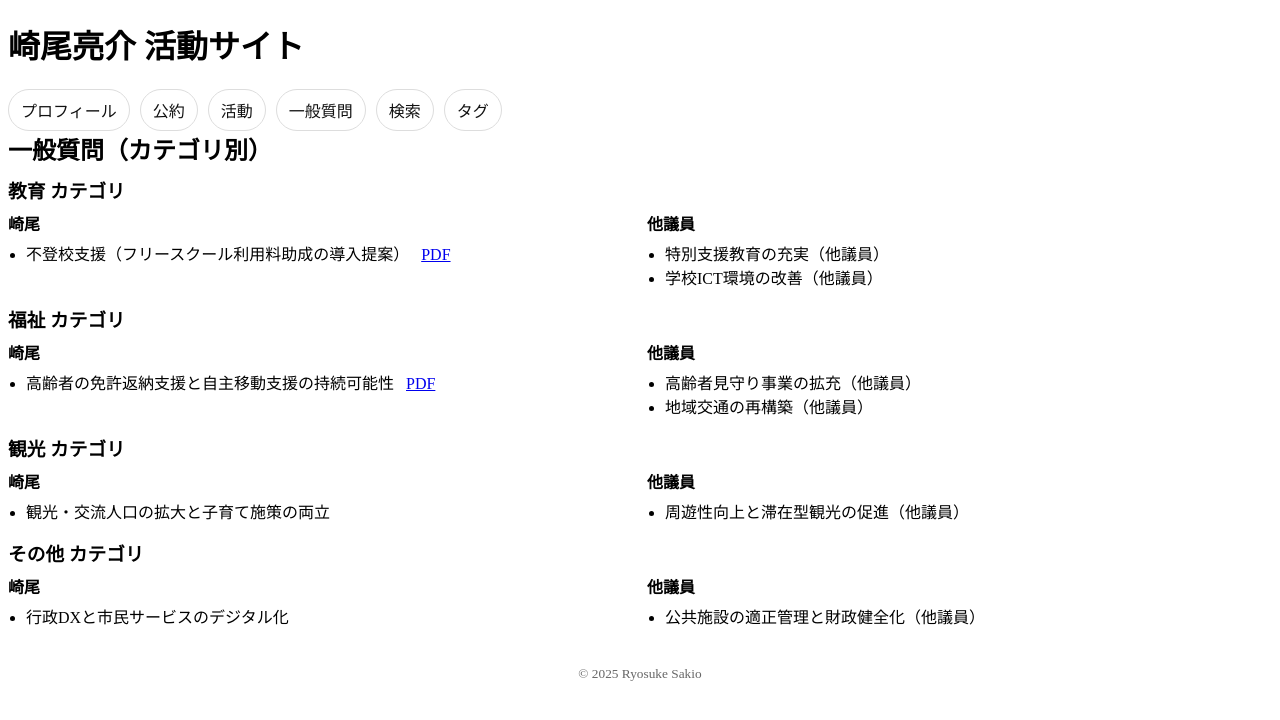
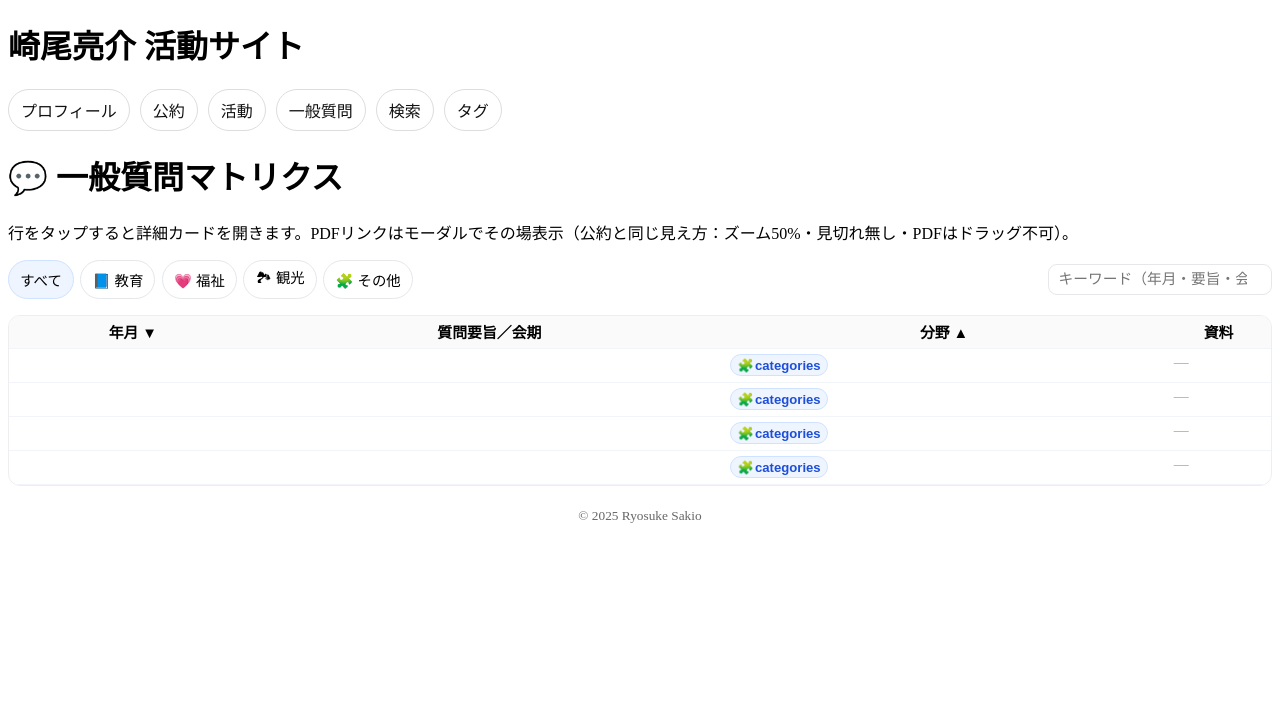
Before and after one commit to sakioryousuke-eng/activity-site, a Jekyll site: the page built from pages/matrix.html, in a window 1280 px wide. Shown: the top 720 px of the page. Built offline with Jekyll 4.4.1, drawn with Linux system fonts in a browser that asks for light colours.

Commit message:
Update matrix.html

```diff
--- a/pages/matrix.html
+++ b/pages/matrix.html
@@ -1,173 +1,230 @@
 ---
 layout: default
-title: 一般質問
-permalink: /pages/matrix.html
+title: 一般質問マトリクス
 ---
 
-<h2 style="margin:0 0 10px;">一般質問（カテゴリ別）</h2>
+<h1>💬 一般質問マトリクス</h1>
+<p>行をタップすると詳細カードを開きます。PDFリンクはモーダルでその場表示（公約と同じ見え方：ズーム50%・見切れ無し・PDFはドラッグ不可）。</p>
 
-{%- comment -%}
-初期ZIPの `matrix.yml` は市町村サイトでよくある下記いずれかの形と想定：
-A) rows（配列）：[{ category, sakio, related, pdf }]
-B) categories（配列）：[{ category, sakio:[{title,pdf}], related:[{title,pdf}] }]
-C) 直接カテゴリキー：{ 教育:{ sakio:[...], related:[...] }, 福祉:{...}, 観光:{...}, その他:{...} }
-どれでも動くように正規化します。
-{%- endcomment -%}
+<div class="toolbar">
+  <div class="filters">
+    <button class="fbtn active" data-filter="ALL">すべて</button>
+    <button class="fbtn" data-filter="EDU">📘 教育</button>
+    <button class="fbtn" data-filter="WEL">💗 福祉</button>
+    <button class="fbtn" data-filter="TOUR">🏞 観光</button>
+    <button class="fbtn" data-filter="OTHER">🧩 その他</button>
+  </div>
+  <input id="kw" type="search" placeholder="キーワード（年月・要旨・会期）" aria-label="キーワード検索">
+</div>
 
-{% assign M = site.data.matrix %}
-{% assign rows = M.rows | default: nil %}
-{% assign cats = M.categories | default: nil %}
+<div class="matrix-wrap">
+  <table class="matrix" id="matrixTable" aria-describedby="matrixHelp">
+    <thead>
+      <tr>
+        <th id="th-month" class="sortable" data-order="desc" title="クリックで昇降切替">年月 ▼</th>
+        <th>質問要旨／会期</th>
+        <th id="th-cat" class="sortable" data-order="asc" title="クリックで昇降切替">分野 ▲</th>
+        <th style="width:5.6rem;">資料</th>
+      </tr>
+    </thead>
+    <tbody>
+      {% for cat in site.data.matrix %}
+        {% assign catname = cat[0] %}
+        {% assign catlist = cat[1] %}
+        {% assign c = catname | replace:'　','' | replace:' ','' | downcase %}
+        {% capture catkey %}
+          {% if c == '' %}OTHER
+          {% elsif c contains '教' or c contains 'education' or c contains 'school' %}EDU
+          {% elsif c contains '福' or c contains 'welfare' or c contains 'child' %}WEL
+          {% elsif c contains '観' or c contains 'tour' or c contains 'sight' %}TOUR
+          {% else %}OTHER
+          {% endif %}
+        {% endcapture %}
+        {% assign catkey = catkey | strip | upcase %}
+        {% for entry in catlist %}
+          {% assign s = entry.sakio %}
+          {% if s %}
+          <tr class="row"
+              data-title="{{ s.text | escape }}"
+              data-session="{{ s.session | escape }}"
+              data-month="{{ s.month | escape }}"
+              data-monthnum="{{ s.month | replace:'-','' | plus:0 }}"
+              data-category="{{ catname }}"
+              data-catkey="{{ catkey }}"
+              data-pdf="{{ s.pdf | relative_url }}"
+              data-related='{{ entry.related | jsonify }}'>
+            <td><span class="ym">{{ s.month }}</span></td>
+            <td>
+              <div class="q-title" title="{{ s.text | escape }}">{{ s.text }}</div>
+              <div class="q-session">{{ s.session }}</div>
+            </td>
+            <td>
+              <button type="button" class="chip cat" data-catkey="{{ catkey }}" data-cat="{{ catname }}">
+                <span class="ico"></span><span class="catlabel">{{ catname }}</span>
+              </button>
+            </td>
+            <td>
+              {% if s.pdf %}
+                <a href="{{ s.pdf | relative_url }}" data-modal="pdf" data-title="{{ s.text }}">PDF</a>
+              {% else %}
+                <span class="muted">—</span>
+              {% endif %}
+            </td>
+          </tr>
+          {% endif %}
+        {% endfor %}
+      {% endfor %}
+    </tbody>
+  </table>
+  <p id="matrixHelp" class="visually-hidden">ヘッダーの「年月」「分野」をクリックすると昇順／降順を切り替えできます。</p>
+</div>
 
-{%- capture _normalized -%}
-  { "教育": { "sakio": [], "related": [] },
-    "福祉": { "sakio": [], "related": [] },
-    "観光": { "sakio": [], "related": [] },
-    "その他": { "sakio": [], "related": [] } }
-{%- endcapture -%}
+<!-- 詳細カード（PDFリンクは共通モーダルが開く） -->
+<dialog id="detailModal" aria-label="質問の詳細">
+  <div class="modal-head">
+    <strong id="detailTitle"></strong>
+    <button id="closeDetail" aria-label="閉じる">×</button>
+  </div>
+  <div class="modal-body">
+    <p class="meta"><strong>会期:</strong> <span id="detailSession"></span></p>
+    <p class="meta"><strong>年月:</strong> <span id="detailMonth"></span>　<strong>分野:</strong> <span id="detailCat"></span></p>
+    <div id="detailRelated"></div>
+    <div id="detailPDF" style="margin-top:.6rem;"></div>
+  </div>
+</dialog>
 
-{% assign NM = _normalized | strip | replace: '=>', ':' | jsonify | replace: '\"', '"' | replace: '\\u003e', '>' %}
+<style>
+/* UI */
+.toolbar{display:flex;justify-content:space-between;align-items:center;gap:.6rem;margin:.7rem 0 1rem;flex-wrap:wrap}
+.filters{display:flex;gap:.4rem;flex-wrap:wrap}
+.fbtn{border:1px solid #e5e7eb;background:#fff;padding:.35rem .7rem;border-radius:999px;cursor:pointer;font-size:.9rem}
+.fbtn.active{background:#eef5ff;border-color:#cfe2ff}
+#kw{padding:.42rem .6rem;border:1px solid #e5e7eb;border-radius:9px;min-width:14rem;max-width:60vw;font-size:.92rem}
 
-{%- assign catmap = NM | jsonify -%}{% comment %}dummy to keep Liquid calm{% endcomment %}
+.matrix-wrap{overflow:auto;border:1px solid #eee;border-radius:12px}
+table.matrix{width:100%;border-collapse:collapse;font-size:.93rem}
+.matrix th,.matrix td{padding:.34rem .48rem;border-bottom:1px solid #f1f5f9;vertical-align:top}
+.matrix thead th{position:sticky;top:0;background:#fafafa;z-index:1;font-weight:700}
+.sortable{cursor:pointer;user-select:none}
+.ym{font-size:.86rem;color:#475569;white-space:nowrap}
+.q-title{font-weight:700;line-height:1.3;margin:.05rem 0 .1rem;overflow:hidden;white-space:nowrap;text-overflow:ellipsis}
+.q-session{font-size:.82rem;color:#64748b}
+.muted{color:#9ca3af}
+.chip.cat{display:inline-flex;align-items:center;gap:.28rem;font-size:.82rem;font-weight:600;background:#eef5ff;color:#1d4ed8;border:1px solid #cfe2ff;border-radius:999px;padding:.16rem .42rem;cursor:pointer}
+.chip.cat .ico{width:1em;text-align:center}
 
-{%- assign cat_names = "教育,福祉,観光,その他" | split: "," -%}
-{%- assign normalized = '{"教育":{"sakio":[],"related":[]},"福祉":{"sakio":[],"related":[]},"観光":{"sakio":[],"related":[]},"その他":{"sakio":[],"related":[]}}' | jsonify -%}
+/* モバイル */
+@media(max-width:720px){
+  .matrix th,.matrix td{padding:.26rem .38rem}
+  .q-session{display:none}
+  .chip.cat{font-size:.8rem;padding:.14rem .38rem}
+  .matrix th:nth-child(1), .matrix td:nth-child(1){width:5.8rem}
+  .matrix th:nth-child(3), .matrix td:nth-child(3){width:6.1rem}
+  .matrix th:nth-child(4), .matrix td:nth-child(4){width:4.8rem}
+}
 
-{%- assign out = '{"教育":{"sakio":[],"related":[]},"福祉":{"sakio":[],"related":[]},"観光":{"sakio":[],"related":[]},"その他":{"sakio":[],"related":[]}}' | replace: '\"', '"' -%}
+/* dialog 共通 */
+#detailModal{border:none;border-radius:12px;max-width:min(720px,96vw);width:96vw;padding:0}
+#detailModal::backdrop{background:rgba(0,0,0,.35)}
+.modal-head{display:flex;justify-content:space-between;align-items:center;padding:.7rem .9rem;border-bottom:1px solid #eee}
+.modal-body{padding:.8rem .9rem .9rem;font-size:.95rem;line-height:1.6}
+.modal-head button{border:none;background:#fff;font-size:1.1rem;line-height:1;border-radius:8px;padding:.3rem .5rem;cursor:pointer}
 
-{%- comment -%}
-▼ケースA：rows配列 [{category, sakio, related, pdf}]
-  - sakio / related が文字列の場合は1件として扱う
-{%- endcomment -%}
-{% if rows %}
-  {% assign tmp = '{"教育":{"sakio":[],"related":[]},"福祉":{"sakio":[],"related":[]},"観光":{"sakio":[],"related":[]},"その他":{"sakio":[],"related":[]}}' | replace: '\"', '"' %}
-  {% for r in rows %}
-    {% assign cat = r.category | default: "その他" %}
-    {% if cat == "教育" or cat == "福祉" or cat == "観光" or cat == "その他" %}
-      <div class="card" style="display:none"></div>{% comment %}placeholder to keep Liquid parser happy{% endcomment %}
-    {% else %}
-      {% assign cat = "その他" %}
-    {% endif %}
-  {% endfor %}
-{% endif %}
+/* スクリーンリーダー向け */
+.visually-hidden{position:absolute!important;height:1px;width:1px;overflow:hidden;clip:rect(1px,1px,1px,1px);white-space:nowrap}
+</style>
 
-{%- comment -%}
-実際の描画部：3つの形を順に試し、最初にヒットした形で描画
-{%- endcomment -%}
+{% raw %}
+<script>
+document.addEventListener('DOMContentLoaded', () => {
+  const ICONS = { EDU:'📘', WEL:'💗', TOUR:'🏞', OTHER:'🧩' };
+  const tbody = document.querySelector('#matrixTable tbody');
+  const fbtns = Array.from(document.querySelectorAll('.fbtn'));
+  const kwEl  = document.getElementById('kw');
 
-{%- if rows -%}
-  {%- comment -%}--- 形A: rows ---{%- endcomment -%}
-  {% assign groups = rows | group_by: "category" %}
-  {% for g in groups %}
-    {% assign cat = g.name | default: "その他" %}
-    {% unless cat == "教育" or cat == "福祉" or cat == "観光" or cat == "その他" %}{% assign cat = "その他" %}{% endunless %}
+  // カテゴリアイコン
+  tbody.querySelectorAll('tr.row').forEach(tr=>{
+    const catKey = (tr.dataset.catkey||'OTHER').toUpperCase();
+    const ico = tr.querySelector('.chip.cat .ico');
+    if (ico) ico.textContent = ICONS[catKey] || '🧩';
+  });
 
-    <section class="card" style="margin-bottom:16px;">
-      <h3 style="margin:0 0 8px;">{{ cat }} <span class="cat cat-{{ cat }}">カテゴリ</span></h3>
-      <div style="display:grid; grid-template-columns:1fr 1fr; gap:14px;">
-        <div>
-          <h4 style="margin:0 0 6px;">崎尾</h4>
-          <ul style="margin:0; padding-left:18px;">
-            {% for r in g.items %}
-              {% if r.sakio %}
-                {% if r.sakio contains '[' %}
-                  {%- assign arr = r.sakio -%}
-                {% else %}
-                  {%- assign arr = '' -%}
-                {% endif %}
-                <li>
-                  {{ r.sakio | default: r.title | default: "（項目）" }}
-                  {% if r.pdf %}<a class="btn btn-outline pdf-link" href="{{ r.pdf | relative_url }}" style="margin-left:8px;">PDF</a>{% endif %}
-                </li>
-              {% endif %}
-            {% endfor %}
-          </ul>
-        </div>
-        <div>
-          <h4 style="margin:0 0 6px;">他議員</h4>
-          <ul style="margin:0; padding-left:18px;">
-            {% for r in g.items %}
-              {% if r.related %}
-                <li>
-                  {{ r.related }}
-                  {% if r.related_pdf %}<a class="btn btn-outline pdf-link" href="{{ r.related_pdf | relative_url }}" style="margin-left:8px;">PDF</a>{% endif %}
-                </li>
-              {% endif %}
-            {% endfor %}
-          </ul>
-        </div>
-      </div>
-    </section>
-  {% endfor %}
+  // 行データ
+  let rows = Array.from(tbody.querySelectorAll('tr.row')).map(tr => ({
+    tr,
+    catKey: (tr.dataset.catkey || 'OTHER').toUpperCase(),
+    monthnum: Number(tr.dataset.monthnum || 0),
+    hay: ((tr.dataset.title||'')+' '+(tr.dataset.session||'')+' '+(tr.dataset.month||'')+' '+(tr.dataset.category||'')).toLowerCase()
+  }));
 
-{%- elsif cats -%}
-  {%- comment -%}--- 形B: categories配列 ---{%- endcomment -%}
-  {% for c in cats %}
-    {% assign cat = c.category | default: "その他" %}
-    {% unless cat == "教育" or cat == "福祉" or cat == "観光" or cat == "その他" %}{% assign cat = "その他" %}{% endunless %}
-    <section class="card" style="margin-bottom:16px;">
-      <h3 style="margin:0 0 8px;">{{ cat }} <span class="cat cat-{{ cat }}">カテゴリ</span></h3>
-      <div style="display:grid; grid-template-columns:1fr 1fr; gap:14px;">
-        <div>
-          <h4 style="margin:0 0 6px;">崎尾</h4>
-          <ul style="margin:0; padding-left:18px;">
-            {% for it in c.sakio %}
-              <li>
-                {{ it.title | default: it | default: "（項目）" }}
-                {% if it.pdf %}<a class="btn btn-outline pdf-link" href="{{ it.pdf | relative_url }}" style="margin-left:8px;">PDF</a>{% endif %}
-              </li>
-            {% endfor %}
-          </ul>
-        </div>
-        <div>
-          <h4 style="margin:0 0 6px;">他議員</h4>
-          <ul style="margin:0; padding-left:18px;">
-            {% for it in c.related %}
-              <li>
-                {{ it.title | default: it | default: "（項目）" }}
-                {% if it.pdf %}<a class="btn btn-outline pdf-link" href="{{ it.pdf | relative_url }}" style="margin-left:8px;">PDF</a>{% endif %}
-              </li>
-            {% endfor %}
-          </ul>
-        </div>
-      </div>
-    </section>
-  {% endfor %}
+  // 初期：年月降順
+  sortBy('month','desc');
 
-{%- else -%}
-  {%- comment -%}--- 形C: 直接カテゴリキー ---{%- endcomment -%}
-  {% assign keys = M | keys %}
-  {% for k in keys %}
-    {% assign cat = k | default: "その他" %}
-    {% assign c = M[k] %}
-    {% unless cat == "教育" or cat == "福祉" or cat == "観光" or cat == "その他" %}{% assign cat = "その他" %}{% endunless %}
-    {% if c.sakio or c.related %}
-      <section class="card" style="margin-bottom:16px;">
-        <h3 style="margin:0 0 8px;">{{ cat }} <span class="cat cat-{{ cat }}">カテゴリ</span></h3>
-        <div style="display:grid; grid-template-columns:1fr 1fr; gap:14px;">
-          <div>
-            <h4 style="margin:0 0 6px;">崎尾</h4>
-            <ul style="margin:0; padding-left:18px;">
-              {% for it in c.sakio %}
-                <li>
-                  {{ it.title | default: it | default: "（項目）" }}
-                  {% if it.pdf %}<a class="btn btn-outline pdf-link" href="{{ it.pdf | relative_url }}" style="margin-left:8px;">PDF</a>{% endif %}
-                </li>
-              {% endfor %}
-            </ul>
-          </div>
-          <div>
-            <h4 style="margin:0 0 6px;">他議員</h4>
-            <ul style="margin:0; padding-left:18px;">
-              {% for it in c.related %}
-                <li>
-                  {{ it.title | default: it | default: "（項目）" }}
-                  {% if it.pdf %}<a class="btn btn-outline pdf-link" href="{{ it.pdf | relative_url }}" style="margin-left:8px;">PDF</a>{% endif %}
-                </li>
-              {% endfor %}
-            </ul>
-          </div>
-        </div>
-      </section>
-    {% endif %}
-  {% endfor %}
-{%- endif -%}
+  // フィルタ・検索
+  function apply(){
+    const active = fbtns.find(b=>b.classList.contains('active'));
+    const key = active ? active.dataset.filter : 'ALL';
+    const kw = (kwEl?.value || '').toLowerCase();
+    rows.forEach(r=>{
+      const okC = (key==='ALL' || r.catKey===key);
+      const okK = (!kw || r.hay.includes(kw));
+      r.tr.style.display = (okC && okK) ? '' : 'none';
+    });
+  }
+  fbtns.forEach(b=>b.addEventListener('click',()=>{fbtns.forEach(x=>x.classList.remove('active'));b.classList.add('active');apply();}));
+  kwEl?.addEventListener('input', apply);
+
+  // ヘッダーソート
+  document.getElementById('th-month')?.addEventListener('click', function(){
+    const next = this.dataset.order==='desc' ? 'asc' : 'desc';
+    this.dataset.order = next;
+    this.textContent = next==='desc' ? '年月 ▼' : '年月 ▲';
+    sortBy('month', next);
+  });
+  document.getElementById('th-cat')?.addEventListener('click', function(){
+    const next = this.dataset.order==='asc' ? 'desc' : 'asc';
+    this.dataset.order = next;
+    this.textContent = next==='asc' ? '分野 ▲' : '分野 ▼';
+    sortBy('cat', next);
+  });
+
+  function sortBy(key, order){
+    if(key==='month'){
+      rows.sort((a,b)=> order==='desc' ? (b.monthnum-a.monthnum) : (a.monthnum-b.monthnum));
+    }else{
+      rows.sort((a,b)=>{
+        const s = a.catKey.localeCompare(b.catKey);
+        if (s!==0) return order==='asc'?s:-s;
+        return b.monthnum - a.monthnum; // 同カテゴリ内は新しい順
+      });
+    }
+    rows.forEach(r=>tbody.appendChild(r.tr));
+    apply();
+  }
+
+  // 詳細カード
+  const dlgDetail = document.getElementById('detailModal');
+  document.getElementById('closeDetail')?.addEventListener('click',()=>dlgDetail.close());
+  document.addEventListener('click', e => {
+    const row = e.target.closest('tr.row');
+    if (!row || e.target.closest('[data-modal="pdf"]')) return;
+    document.getElementById('detailTitle').textContent   = row.dataset.title || '';
+    document.getElementById('detailSession').textContent = row.dataset.session || '';
+    document.getElementById('detailMonth').textContent   = row.dataset.month || '';
+    document.getElementById('detailCat').textContent     = row.dataset.category || '';
+    const rel = JSON.parse(row.dataset.related || '[]');
+    const relDiv = document.getElementById('detailRelated');
+    relDiv.innerHTML = rel.length
+      ? '<strong>類似議員</strong><ul style="margin:.4rem 0 .2rem 1.1rem;">' +
+        rel.map(x=>`<li>${x.name}（${x.party}）：${x.month}／${x.topic}</li>`).join('') +
+        '</ul>' : '';
+    const pdf = row.dataset.pdf || '';
+    document.getElementById('detailPDF').innerHTML = pdf
+      ? `<a href="${pdf}" data-modal="pdf" data-title="${row.dataset.title}">📄 PDFを開く</a>
+         &nbsp; <a href="${pdf}" target="_blank" rel="noopener" class="btn ghost">↗︎ 新しいタブ</a>`
+      : '<span class="muted">PDFなし</span>';
+    dlgDetail.showModal();
+  });
+});
+</script>
+{% endraw %}
```
